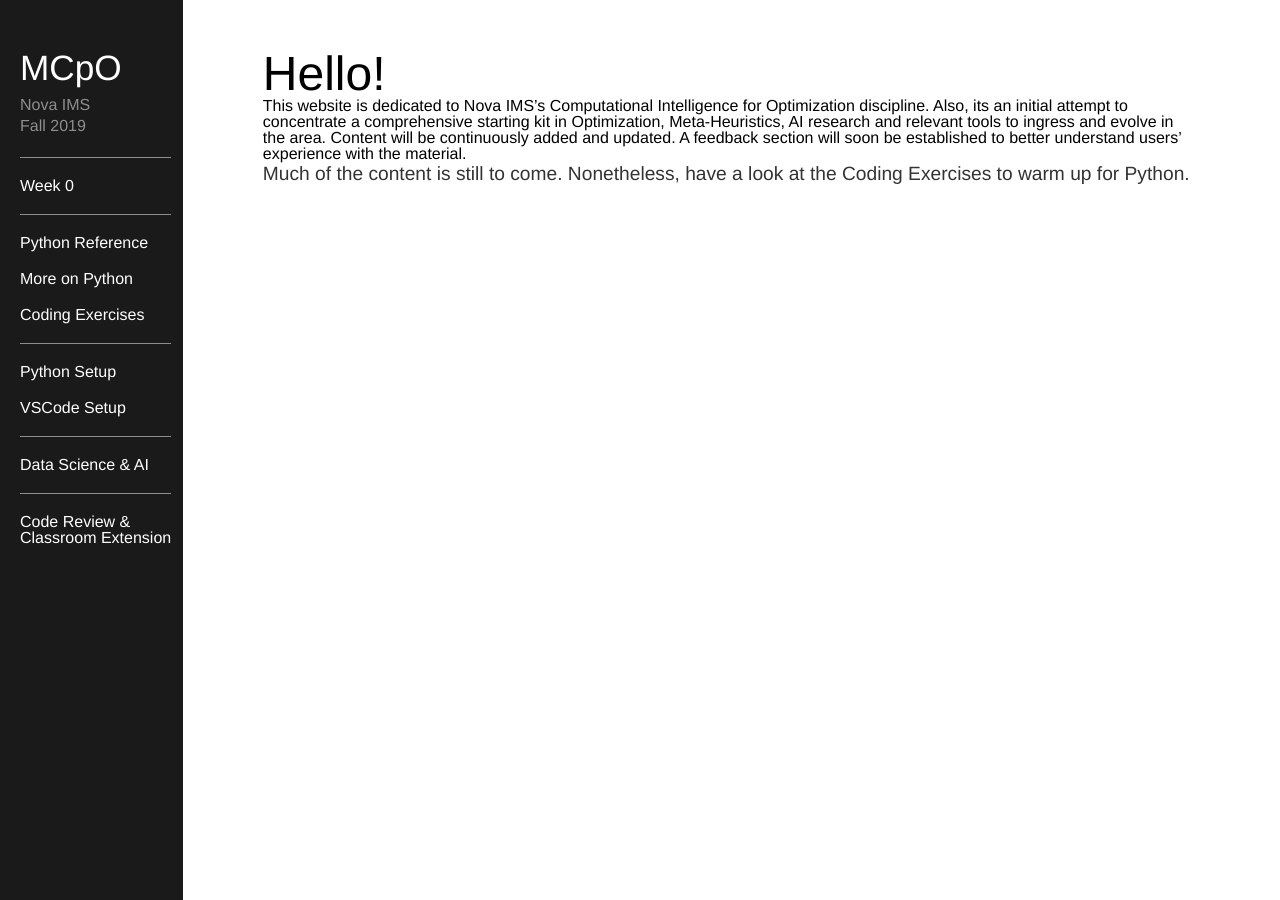
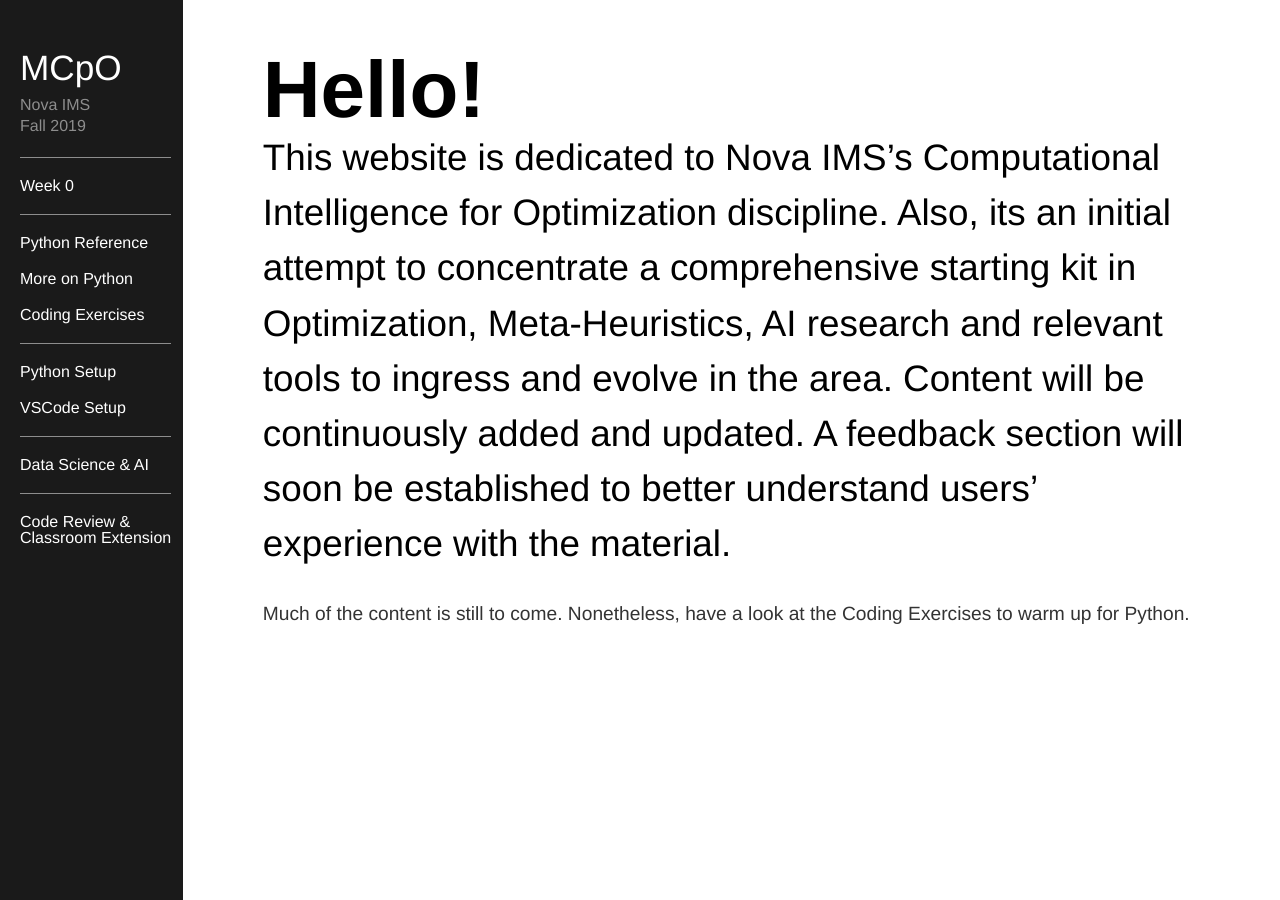
Before and after one commit to mcpo19/mcpo19_backup, a Jekyll site: the page built from index.html, in a window 1280 px wide. Built offline with Jekyll 4.4.1, drawn with Linux system fonts in a browser that asks for light colours.

Commit message:
Update main.css

```diff
--- a/css/main.css
+++ b/css/main.css
@@ -130,6 +130,24 @@ body .container h1 {
     font-size: 3em;
 }
 
+body .container .cover-div {
+	max-width: 1030px;
+}
+
+body .container .cover-div .cover-h1 {
+    font-size: 5em;
+	font-weight: 700;
+}
+
+body .container .cover-div .cover-h2 {
+    font-size: 2.3em;
+	line-height: 1.5em;
+}
+
+body .container .cover-div .cover-p {
+	margin-top: 30px;
+}
+
 /* --------------------------- */
 /*  CONTAINER'S > EMBED IFRAME */
 /* --------------------------- */
```
